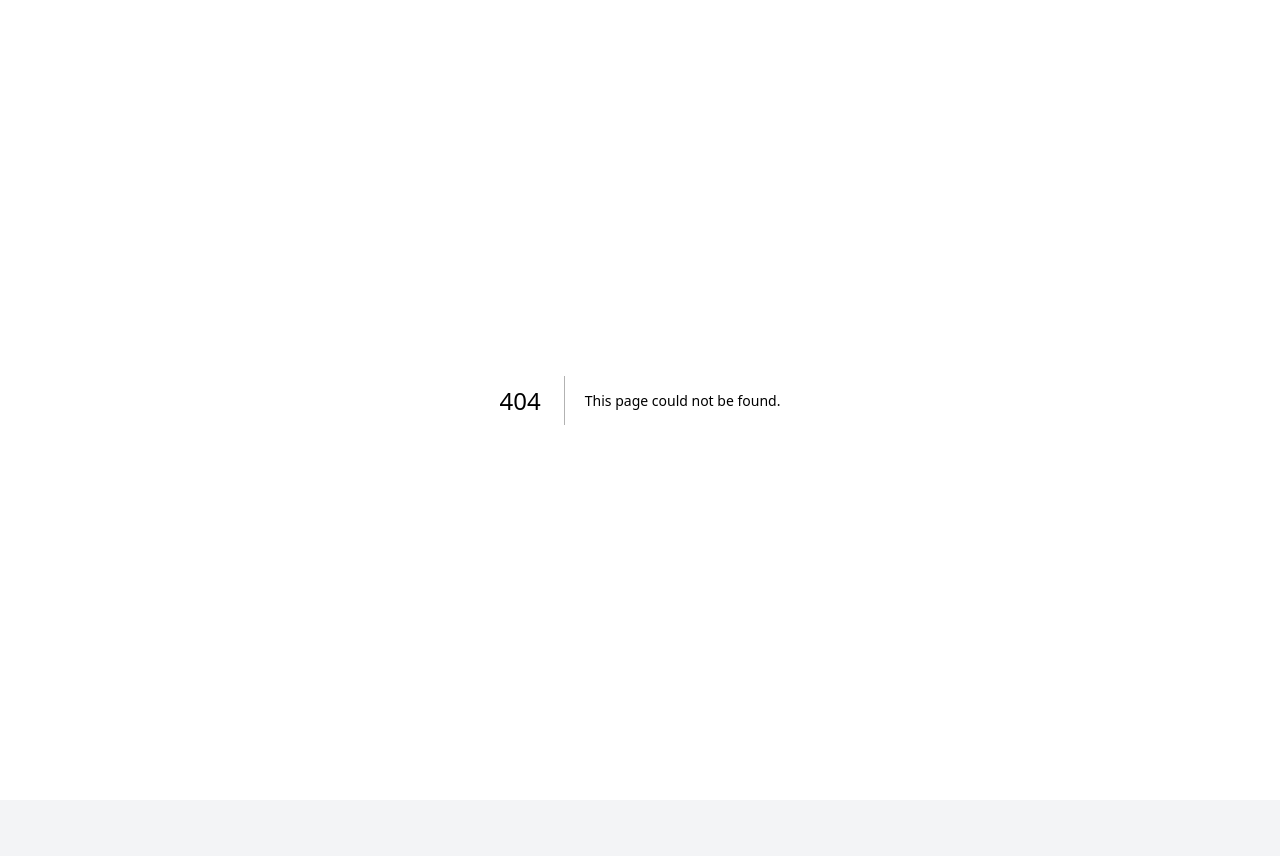
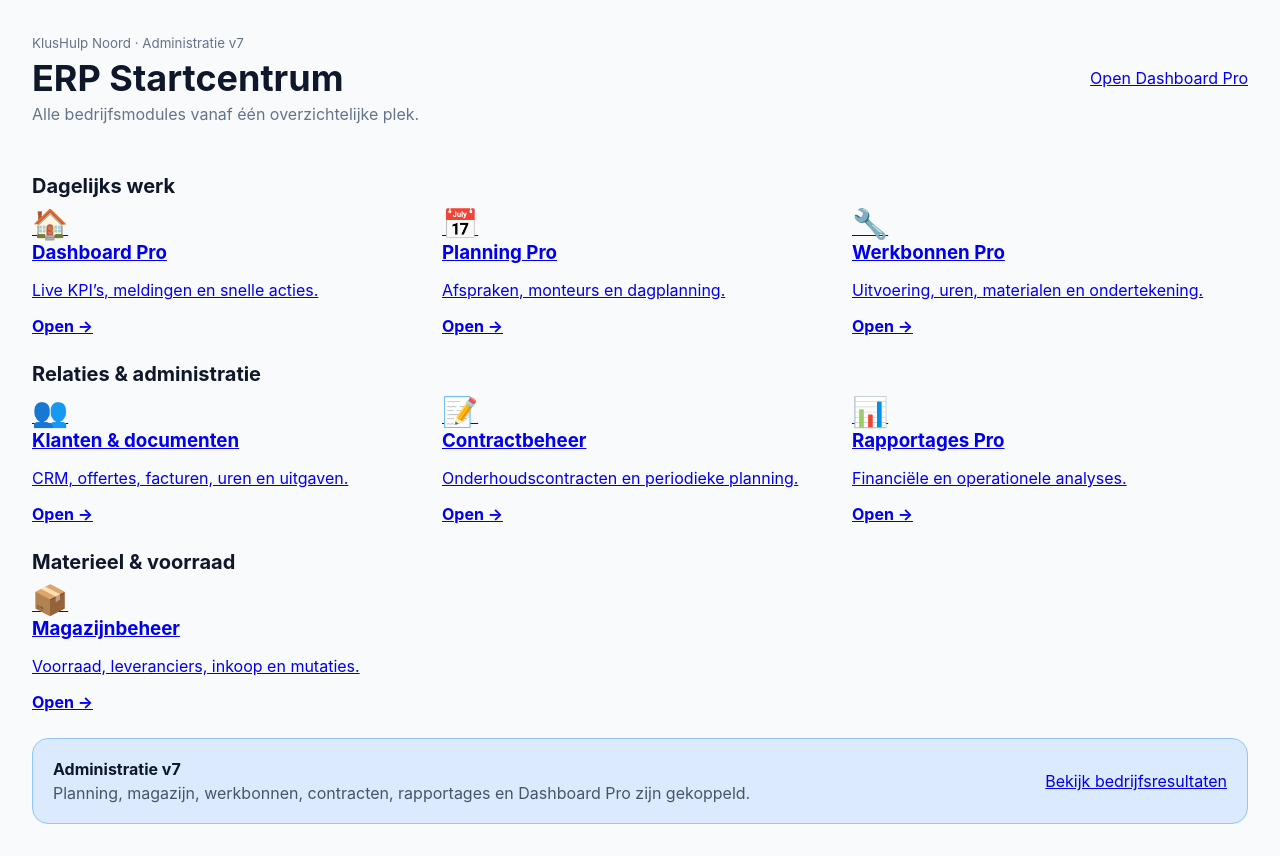
Before and after one commit to Jv420/KlusHulp-Noord-Back-Office, a Next.js app: page /erp in a window 1280 px wide. Before the commit this address had no page. Before the commit the page ends 800 px from the top, so only its background shows below. Built offline with nearby package versions, Linux system fonts and the light colour scheme.

Commit message:
Add central ERP navigation hub

```diff
--- /dev/null
+++ b/app/erp/page.tsx
@@ -0,0 +1,27 @@
+'use client';
+import Link from 'next/link';
+
+const groups=[
+ {title:'Dagelijks werk',items:[
+  {href:'/dashboard-pro',icon:'🏠',name:'Dashboard Pro',text:'Live KPI’s, meldingen en snelle acties.'},
+  {href:'/planning-pro',icon:'📅',name:'Planning Pro',text:'Afspraken, monteurs en dagplanning.'},
+  {href:'/werkbonnen',icon:'🔧',name:'Werkbonnen Pro',text:'Uitvoering, uren, materialen en ondertekening.'}
+ ]},
+ {title:'Relaties & administratie',items:[
+  {href:'/',icon:'👥',name:'Klanten & documenten',text:'CRM, offertes, facturen, uren en uitgaven.'},
+  {href:'/contracten',icon:'📝',name:'Contractbeheer',text:'Onderhoudscontracten en periodieke planning.'},
+  {href:'/rapportages',icon:'📊',name:'Rapportages Pro',text:'Financiële en operationele analyses.'}
+ ]},
+ {title:'Materieel & voorraad',items:[
+  {href:'/magazijn',icon:'📦',name:'Magazijnbeheer',text:'Voorraad, leveranciers, inkoop en mutaties.'}
+ ]}
+];
+
+export default function Erp(){
+ return <main className="page">
+  <header><div><small>KlusHulp Noord · Administratie v7</small><h1>ERP Startcentrum</h1><p>Alle bedrijfsmodules vanaf één overzichtelijke plek.</p></div><Link className="primary" href="/dashboard-pro">Open Dashboard Pro</Link></header>
+  {groups.map(g=><section key={g.title}><h2>{g.title}</h2><div className="grid">{g.items.map(x=><Link className="card" href={x.href} key={x.href}><span className="icon">{x.icon}</span><div><h3>{x.name}</h3><p>{x.text}</p></div><b>Open →</b></Link>)}</div></section>)}
+  <section className="status"><div><b>Administratie v7</b><span>Planning, magazijn, werkbonnen, contracten, rapportages en Dashboard Pro zijn gekoppeld.</span></div><Link href="/rapportages">Bekijk bedrijfsresultaten</Link></section>
+  <style jsx>{`main{min-height:100vh;background:#f8fafc;padding:32px;color:#0f172a;display:grid;gap:26px}header{display:flex;justify-content:space-between;gap:20px;align-items:center}header h1{font-size:36px;margin:4px 0}header p,header small{color:#64748b}.primary,.status a{background:#0f172a;color:#fff;text-decoration:none;padding:12px 17px;border-radius:11px}section h2{font-size:20px}.grid{display:grid;grid-template-columns:repeat(3,1fr);gap:14px}.card{display:grid;grid-template-columns:auto 1fr auto;align-items:center;gap:14px;background:#fff;border:1px solid #e2e8f0;border-radius:16px;padding:20px;text-decoration:none;color:inherit;box-shadow:0 6px 22px #0f172a08}.card:hover{transform:translateY(-2px);border-color:#94a3b8}.card h3{margin:0 0 6px}.card p{margin:0;color:#64748b}.icon{font-size:29px}.status{display:flex;justify-content:space-between;align-items:center;gap:20px;background:#dbeafe;border:1px solid #93c5fd;border-radius:16px;padding:20px}.status div{display:grid;gap:4px}.status span{color:#475569}@media(max-width:900px){.grid{grid-template-columns:1fr 1fr}}@media(max-width:620px){main{padding:18px}header,.status{align-items:flex-start;flex-direction:column}.grid{grid-template-columns:1fr}}`}</style>
+ </main>
+}
```
